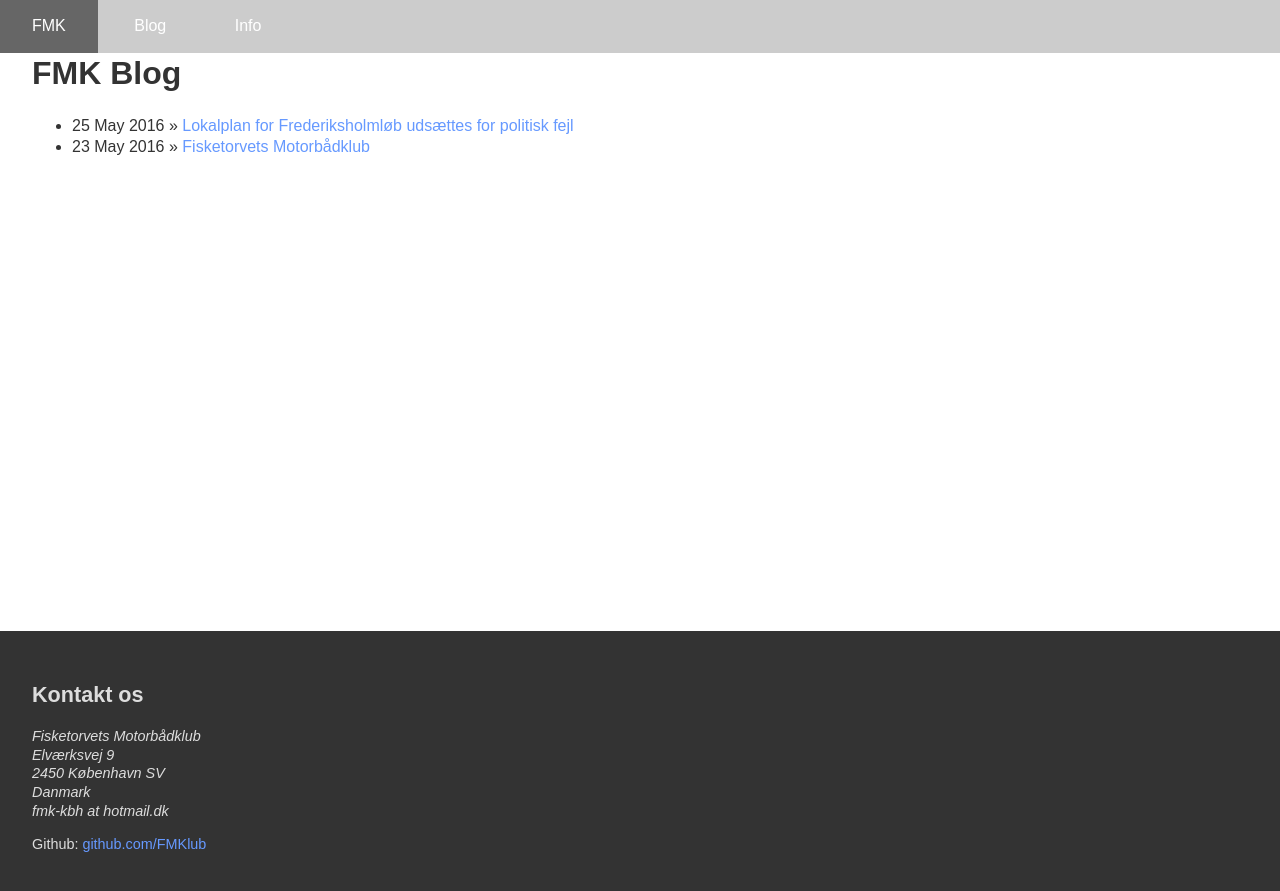
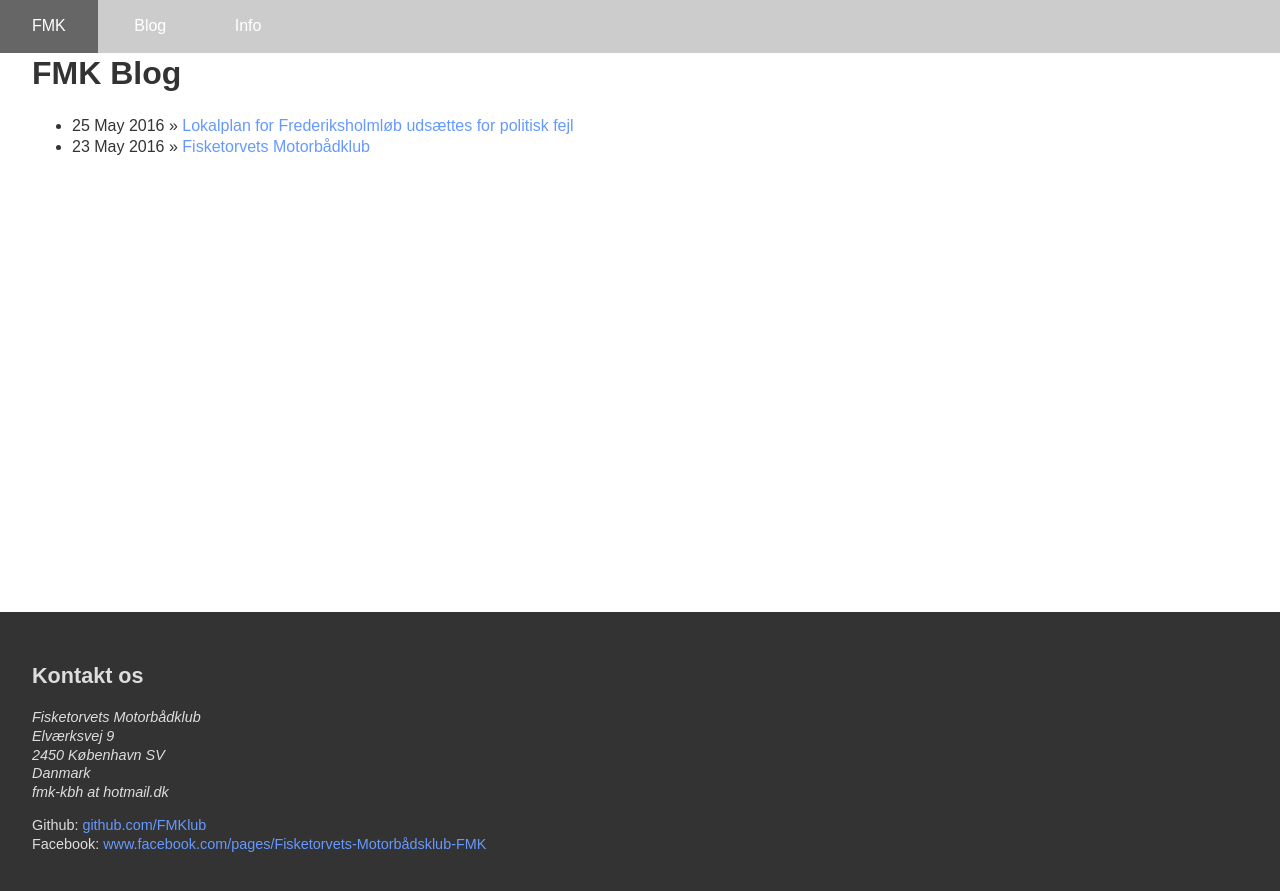
Before and after one commit to fisketorvetsmotorbaadklub/fisketorvetsmotorbaadklub.github.io, a Jekyll site: the page built from blog/index.html, in a window 1280 px wide. Shown: the top 891 px of the page. Built offline with Jekyll 4.4.1, drawn with Linux system fonts in a browser that asks for light colours.

Commit message:
Update default.html

```diff
--- a/_layouts/default.html
+++ b/_layouts/default.html
@@ -28,7 +28,10 @@
                     Danmark<br>
                     fmk-kbh at hotmail.dk
                 </address>
-				<p>Github: <a href="https://github.com/FMKlub">github.com/FMKlub</a></p>
+				<p>
+					Github: <a href="https://github.com/FMKlub">github.com/FMKlub</a><br>
+				    Facebook: <a href="https://www.facebook.com/pages/Fisketorvets-Motorb%C3%A5dsklub-FMK/157238980994747">www.facebook.com/pages/Fisketorvets-Motorbådsklub-FMK</a>
+				</p>
 			</footer>
 		</body>
 	</html>
```
